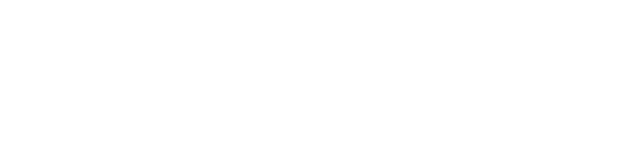
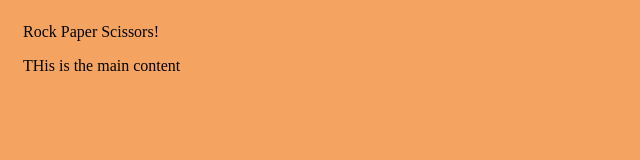
Before and after one commit to DavidG2581/RockPaperScissors, a plain HTML site: page index.html in a window 1280 px wide. Shown: the whole page, without its empty margins (0-640 px from the left). Drawn offline with Linux system fonts and the light colour scheme.

Commit message:
"Added 2 files"

```diff
--- a/index.html
+++ b/index.html
@@ -4,8 +4,23 @@
     <meta charset="UTF-8">
     <meta name="viewport" content="width=device-width, initial-scale=1.0">
     <title>Rock Paper Scissors</title>
+    <script src="script.js"></script>
+    <link rel="stylesheet" href="style.css">
+
 </head>
 <body>
+    <div class="body">
+        <div class="header">Rock Paper Scissors!</div>
+        <div class="nav-bar">
+
+        </div>
+        <div class='main-content'>
+            <p>THis is the main content</p>
+        </div>
+        <div class="footer"></div>
+
+    </div>
+
 
 </body>
 </html>
--- /dev/null
+++ b/style.css
@@ -0,0 +1,24 @@
+body {
+    background-color: sandybrown;
+    height: 100%;
+}
+
+.body {
+    vh: 100%;
+    padding: 15px;
+    display: flex;
+    flex-direction: column;
+}
+
+.header {
+
+}
+
+.nav-bar {
+
+}
+
+.main-content {
+    display: flex;
+    flex: 1;
+}
```
Also changed, not shown: script.js (added).
